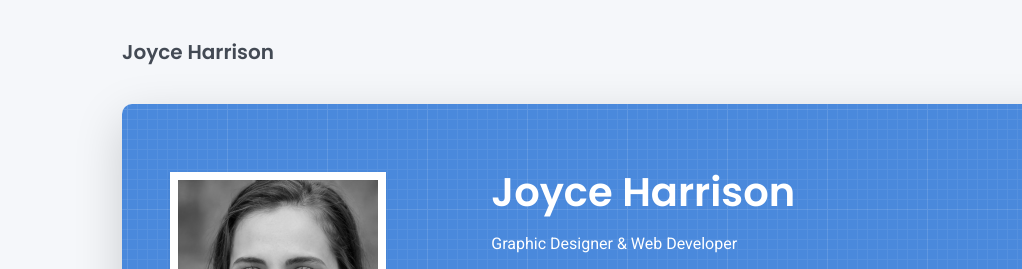
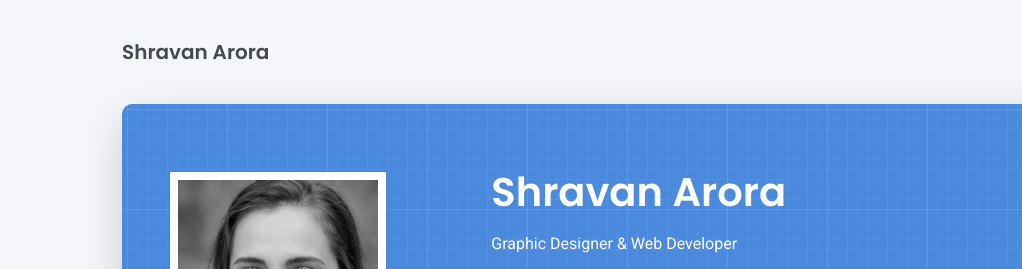
Before and after one commit to shravanar/my-resume, a plain HTML site: page frontend/index.html in a window 1280 px wide. Shown: the top 269 px of the page, 0-1022 px from the left. Drawn offline with Linux system fonts and the light colour scheme.

Commit message:
Update index.html

```diff
--- a/frontend/index.html
+++ b/frontend/index.html
@@ -28,7 +28,7 @@
     <header class="d-print-none">
       <div class="container text-center text-lg-left">
         <div class="py-3 clearfix">
-          <h1 class="site-title mb-0">Joyce Harrison</h1>
+          <h1 class="site-title mb-0">Shravan Arora</h1>
           <div class="site-nav">
             <nav role="navigation">
               <ul class="nav justify-content-center">
@@ -55,7 +55,7 @@
         <div class="avatar hover-effect bg-white shadow-sm p-1"><img src="images/avatar.jpg" width="200" height="200"/></div>
       </div>
       <div class="col-lg-8 col-md-7 text-center text-md-start">
-        <h2 class="h1 mt-2" data-aos="fade-left" data-aos-delay="0">Joyce Harrison</h2>
+        <h2 class="h1 mt-2" data-aos="fade-left" data-aos-delay="0">Shravan Arora</h2>
         <p data-aos="fade-left" data-aos-delay="100">Graphic Designer & Web Developer</p>
         <div class="d-print-none" data-aos="fade-left" data-aos-delay="200"><a class="btn btn-light text-dark shadow-sm mt-1 me-1" href="right-resume.pdf" target="_blank">Download CV</a><a class="btn btn-success shadow-sm mt-1" href="#contact">Hire Me</a></div>
       </div>
```
